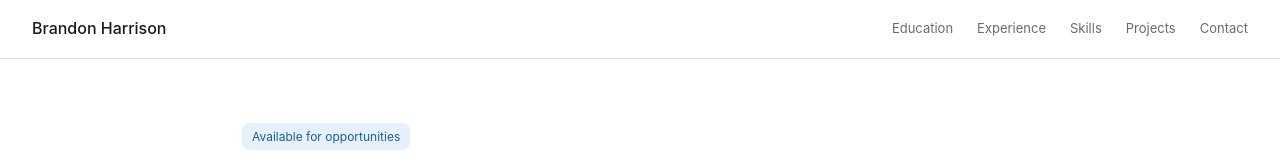
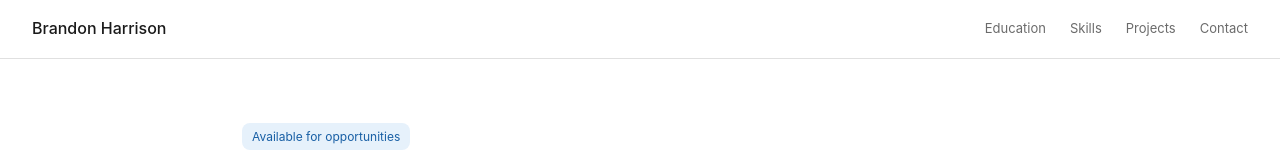
Before and after one commit to BrandonHarrison2002/portfolio, a React (Vite) app: page / in a window 1280 px wide. Shown: the top 160 px of the page. Built offline with nearby package versions, Linux system fonts and the light colour scheme.

Commit message:
Update Navbar.jsx

```diff
--- a/src/components/Navbar.jsx
+++ b/src/components/Navbar.jsx
@@ -10,7 +10,6 @@ function Navbar() {
       <span className="navbar-name">Brandon Harrison</span>
       <div className="navbar-links">
         <a onClick={() => scrollTo("education")}>Education</a>
-        <a onClick={() => scrollTo("experience")}>Experience</a>
         <a onClick={() => scrollTo("skills")}>Skills</a>
         <a onClick={() => scrollTo("projects")}>Projects</a>
         <a onClick={() => scrollTo("contact")}>Contact</a>
```
